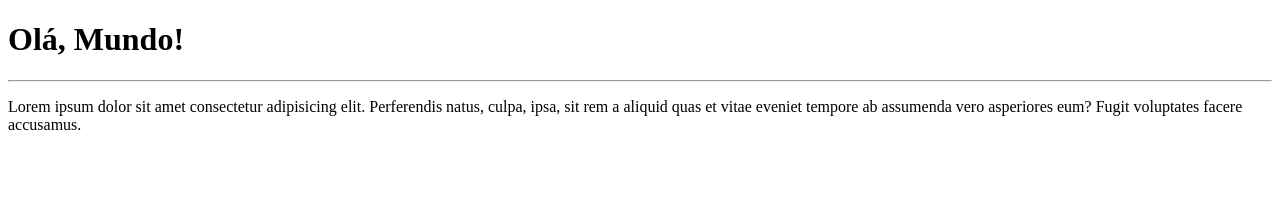
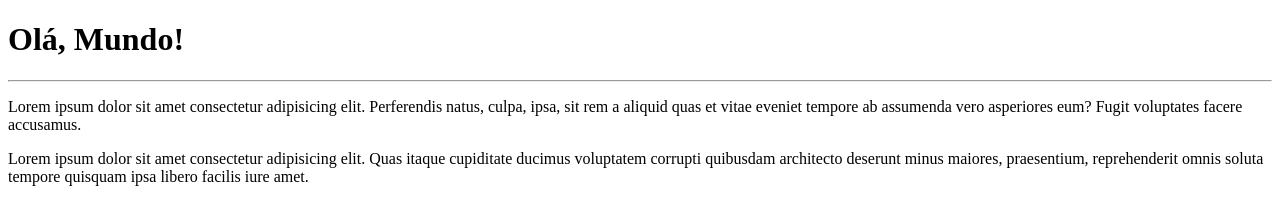
Before and after one commit to lealpp/html-simples, a plain HTML site: page site-exemplo/index.html in a window 1280 px wide. Drawn offline with Linux system fonts and the light colour scheme.

Commit message:
adicionando mais um paragrafo

```diff
--- a/site-exemplo/index.html
+++ b/site-exemplo/index.html
@@ -10,5 +10,7 @@
     <h1>Olá, Mundo! </h1>
     <hr>
     <p>Lorem ipsum dolor sit amet consectetur adipisicing elit. Perferendis natus, culpa, ipsa, sit rem a aliquid quas et vitae eveniet tempore ab assumenda vero asperiores eum? Fugit voluptates facere accusamus.</p>
+
+    <p>Lorem ipsum dolor sit amet consectetur adipisicing elit. Quas itaque cupiditate ducimus voluptatem corrupti quibusdam architecto deserunt minus maiores, praesentium, reprehenderit omnis soluta tempore quisquam ipsa libero facilis iure amet.</p>
 </body>
 </html>
```
